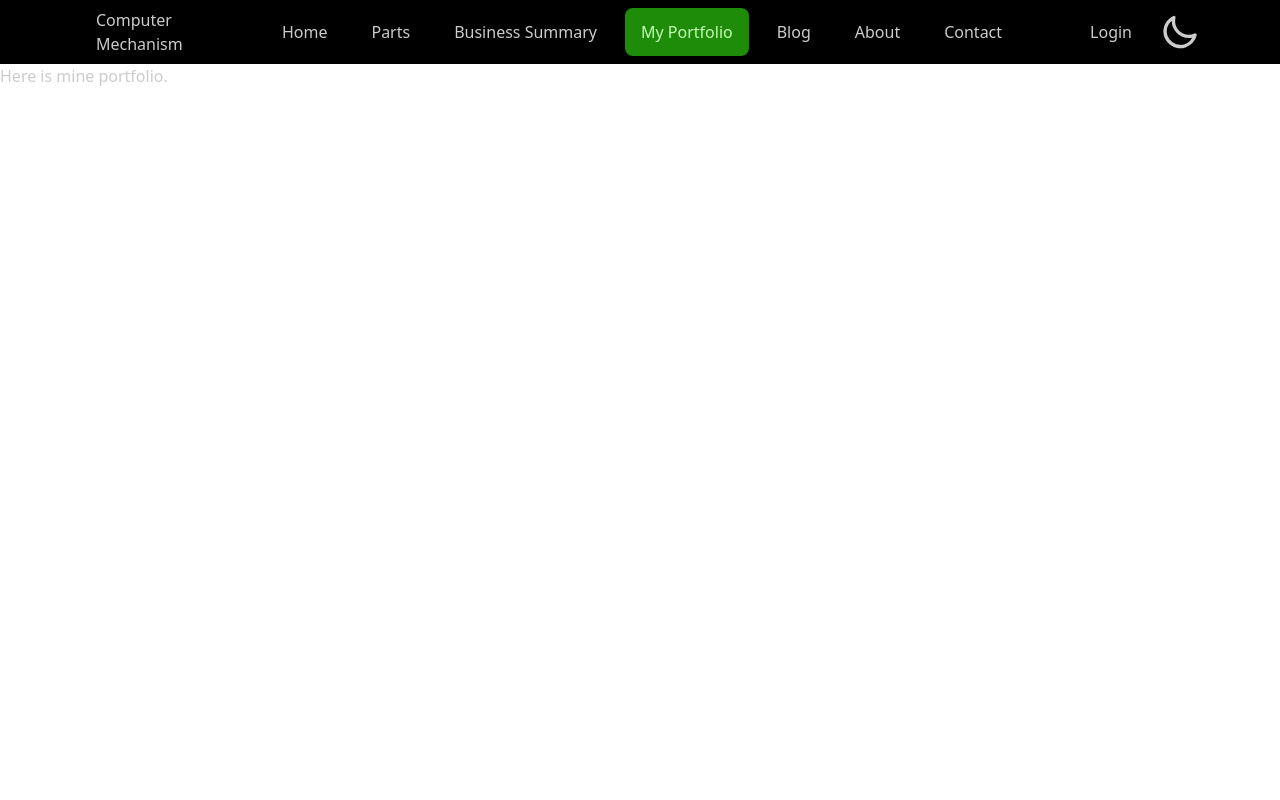
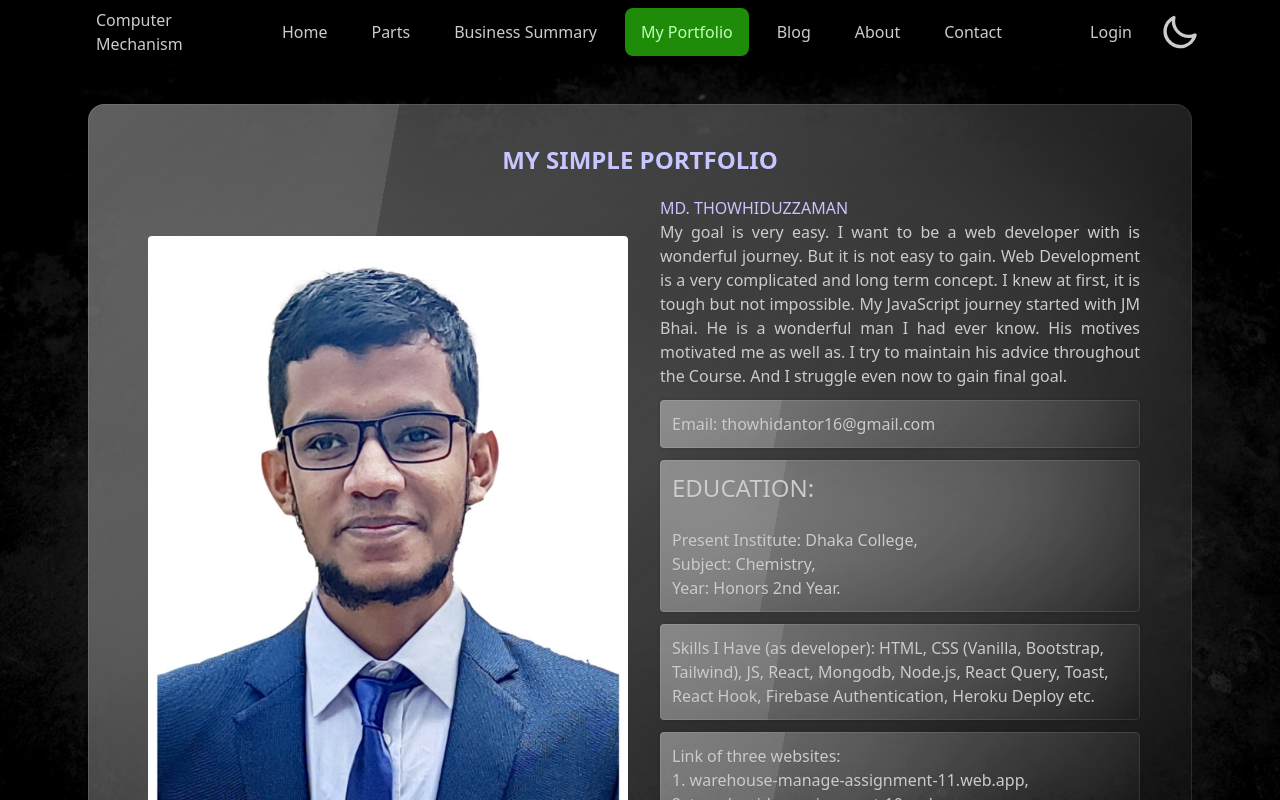
Before and after one commit to Thowhid31/manufacturer-website-client-side-assignment-12, a React (Create React App) app: page /portfolio in a window 1280 px wide. Built offline with nearby package versions, Linux system fonts and the light colour scheme; no server answers.

Commit message:
added my portfolio

```diff
--- a/src/Components/Navbar.js
+++ b/src/Components/Navbar.js
@@ -72,7 +72,7 @@ const Navbar = ({ children }) => {
                     <li><NavLink to='/blog' className='rounded-lg'>Blog</NavLink></li>
                     <li><NavLink to='/about' className='rounded-lg my-1'>About</NavLink></li>
                     <li><NavLink to='/contact' className='rounded-lg my-1'>Contact</NavLink></li>
-                    <li><NavLink to='/portfolio' className='rounded-lg my-1'>Portfolio</NavLink></li>
+                    {/* <li><NavLink to='/portfolio' className='rounded-lg my-1'>Portfolio</NavLink></li> */}
                     <li>{user ? <p className='bg-secondary rounded font-bold text-black'>{user.displayName}</p> : ""}</li>
                     <li>{user ? <button onClick={logout} className='btn btn-ghost'> Sign Out</button> : <NavLink to='/login' className='rounded-lg'>Login</NavLink>}</li>
                     <label className="swap swap-rotate">
--- a/src/Components/Portfolio.js
+++ b/src/Components/Portfolio.js
@@ -1,9 +1,50 @@
 import React from 'react';
+import purchaseBG from '../Assets/images/purchase-2.jpg'
+import myImage from '../Assets/images/Md. Thowhiduzzaman.jpg'
 
 const Portfolio = () => {
     return (
-        <div>
-            <h1>Here is mine portfolio.</h1>
+        <div className='px-12' style={{
+            background: `url(${purchaseBG})`,
+            backgroundSize: 'cover' }}>
+            <div>
+
+            <div className='flex justify-center'>
+                <div className="card w-full glass m-10 p-10">
+                    <h1 className='text-2xl font-bold uppercase text-secondary mb-2 text-center'>My Simple Portfolio</h1>
+                    <div className=' about-me-division'>
+                {/* <img className='confirm-photo' src={confirmPhoto} alt="" /> */}
+                <div>
+                <div className='lg:flex justify-between items-center'>
+                <div className='w-1/1 m-5 flex-1 justify-center'>
+                <img className='rounded ' src={myImage}  alt="" />
+                </div>
+                <div className='mt-3 m-3 flex-1'>
+                    <h3 className='uppercase text-secondary'>MD. THOWHIDUZZAMAN</h3>
+                    <p className='text-justify'>My goal is very easy. I want to be a web developer with is wonderful journey. But it is not easy to gain. Web Development is a very complicated and long term concept. I knew at first, it is tough but not impossible. My JavaScript journey started with JM Bhai. He is a wonderful man I had ever know. His motives motivated me as well as. I try to maintain his advice throughout the Course. And I struggle even now to gain final goal.</p>
+                    <h4 className='mt-3 p-3 rounded glass'>Email: thowhidantor16@gmail.com</h4>
+                    <div>
+                    <h4 className='mt-3 p-3 rounded glass'><h2 className='uppercase text-2xl'>Education:</h2> <br/>
+                    Present Institute: Dhaka College,
+                    <br></br>
+                    Subject: Chemistry, <br></br>
+                    Year: Honors 2nd Year.
+                    </h4>
+                    <p className='mt-3 p-3 rounded glass'>Skills I Have (as developer): HTML, CSS (Vanilla, Bootstrap, Tailwind), JS, React, Mongodb, Node.js, React Query, Toast, React Hook, Firebase Authentication, Heroku Deploy etc.</p>
+                    <p className='mt-3 p-3 rounded glass'>Link of three websites: <br />
+                    1. warehouse-manage-assignment-11.web.app, <br></br>
+                    2. travel-guider-assignment-10.web.app, <br></br>
+                    3. ph-final-assignment-12.web.app .
+                    </p>
+                    </div>
+                </div>
+                </div>
+                </div>
+
+            </div>
+                </div>
+            </div>
+            </div>
         </div>
     );
 };
--- a/src/Components/PurchasePage.js
+++ b/src/Components/PurchasePage.js
@@ -7,7 +7,7 @@ import purchaseBG from '../Assets/images/purchase-2.jpg'
 const PurchasePage = () => {
     const { productId } = useParams();
     const [product, setProduct] = useState({});
-    const [user] = useAuthState(auth);
+const [user] = useAuthState(auth);
 
     useEffect(() => {
         fetch(`http://localhost:5000/product/${productId}`)
--- a/src/Pages/Dashboard/MyProfile.js
+++ b/src/Pages/Dashboard/MyProfile.js
@@ -1,8 +1,11 @@
 import React from 'react';
+import purchaseBG from '../../Assets/images/purchase-2.jpg'
 
 const MyProfile = () => {
     return (
-        <div>
+        <div className='px-12' style={{
+            background: `url(${purchaseBG})`,
+            backgroundSize: 'cover'}}>
             <h1>My Profile</h1>
         </div>
     );
```
Also changed, not shown: src/Assets/images/Md. Thowhiduzzaman.jpg (added).
